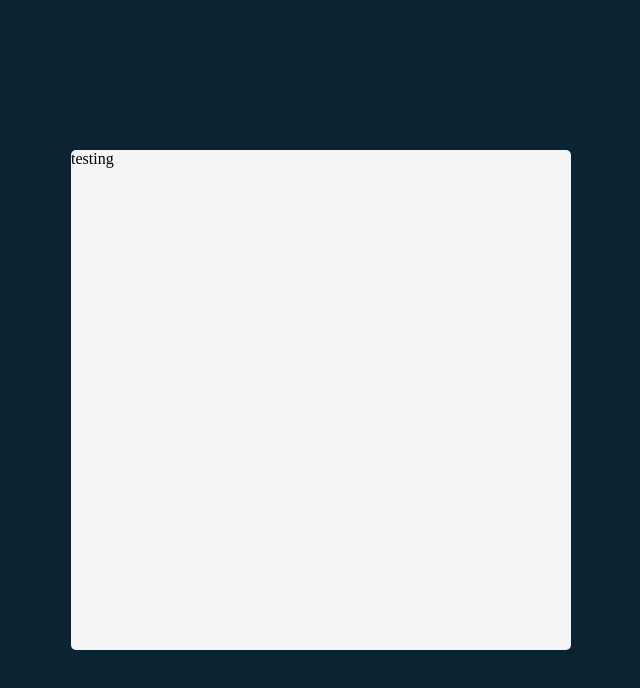
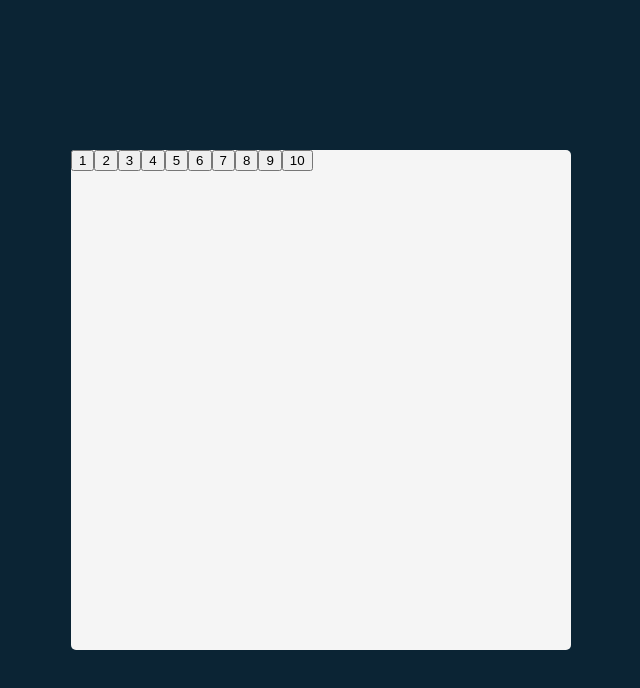
Before and after one commit to berkcantelseren/Tenzies-Game, a React (Vite) app: page / in a window 1280 px wide. Shown: the top 688 px of the page, without its empty margins (319-959 px from the left). Built offline with nearby package versions, Linux system fonts and the light colour scheme.

Commit message:
die component create

```diff
--- a/src/App.jsx
+++ b/src/App.jsx
@@ -1,13 +1,23 @@
 import { useState } from "react";
+import Die from "./Die";
 import "./App.css";
 
 function App() {
-  const [count, setCount] = useState(0);
-
   return (
-    <>
-      <main>testing</main>
-    </>
+    <main>
+      <div className="dice-container">
+        <Die value={1} />
+        <Die value={2} />
+        <Die value={3} />
+        <Die value={4} />
+        <Die value={5} />
+        <Die value={6} />
+        <Die value={7} />
+        <Die value={8} />
+        <Die value={9} />
+        <Die value={10} />
+      </div>
+    </main>
   );
 }
 
--- /dev/null
+++ b/src/Die.jsx
@@ -0,0 +1,7 @@
+export default function Die(props) {
+  return (
+    <>
+      <button>{props.value}</button>
+    </>
+  );
+}
```
